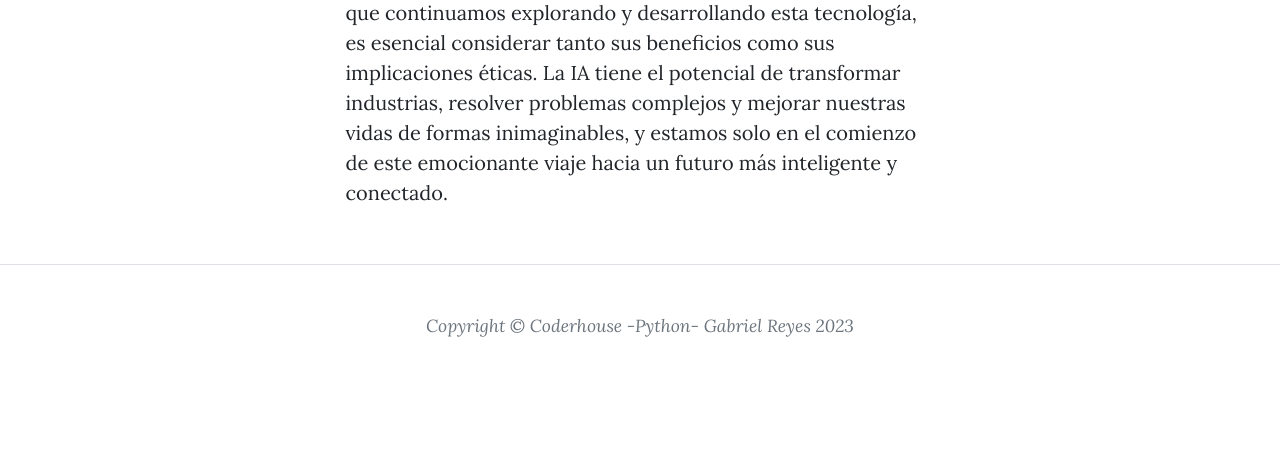
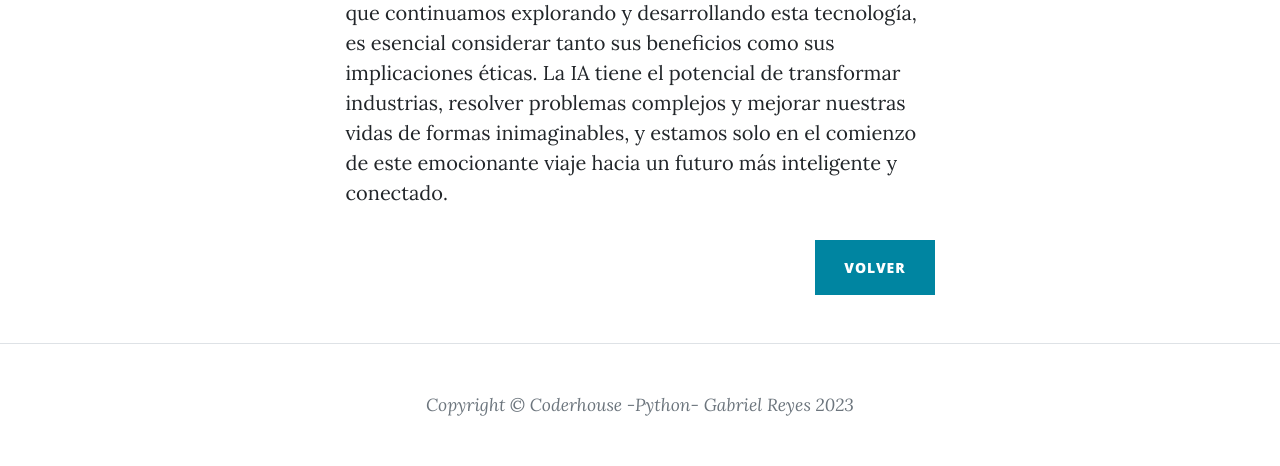
Before and after one commit to gabrirys/Proyecto_Final_Reyes, a Django app: a page that uses app_blog/templates/app_blog/articulo_detail.html in a window 1280 px wide. Shown: the part 3505-3971 px from the top of the page. Before the commit the page ends 3842 px from the top, so only its background shows below. Run offline with Django 4.2, Linux system fonts and the light colour scheme; data comes from the database, SQL or seed files in the repository; some libraries are stand-ins or nearby versions.

Commit message:
Ajustes de navegación agregado de boton VOLVER

```diff
--- a/app_blog/templates/app_blog/articulo_detail.html
+++ b/app_blog/templates/app_blog/articulo_detail.html
@@ -39,7 +39,8 @@ Proyecto Final-REYES- Noticias
                 <div>
                     {{ articulo.contenido|safe }}
                 </div>
-
+                <!-- Pager-->
+                <div class="d-flex justify-content-end mb-4"><a class="btn btn-primary text-uppercase" href="{% url 'articulo_lista' %}">Volver</a></div>
             </div>
         </div>
     </div>
```
